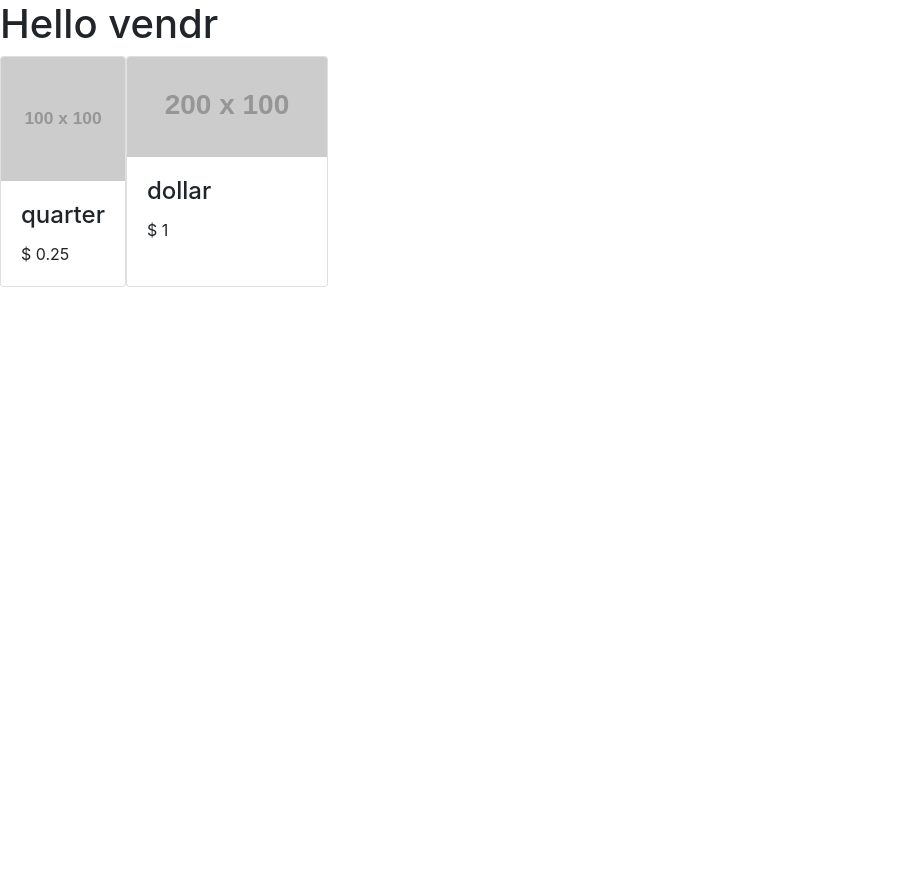
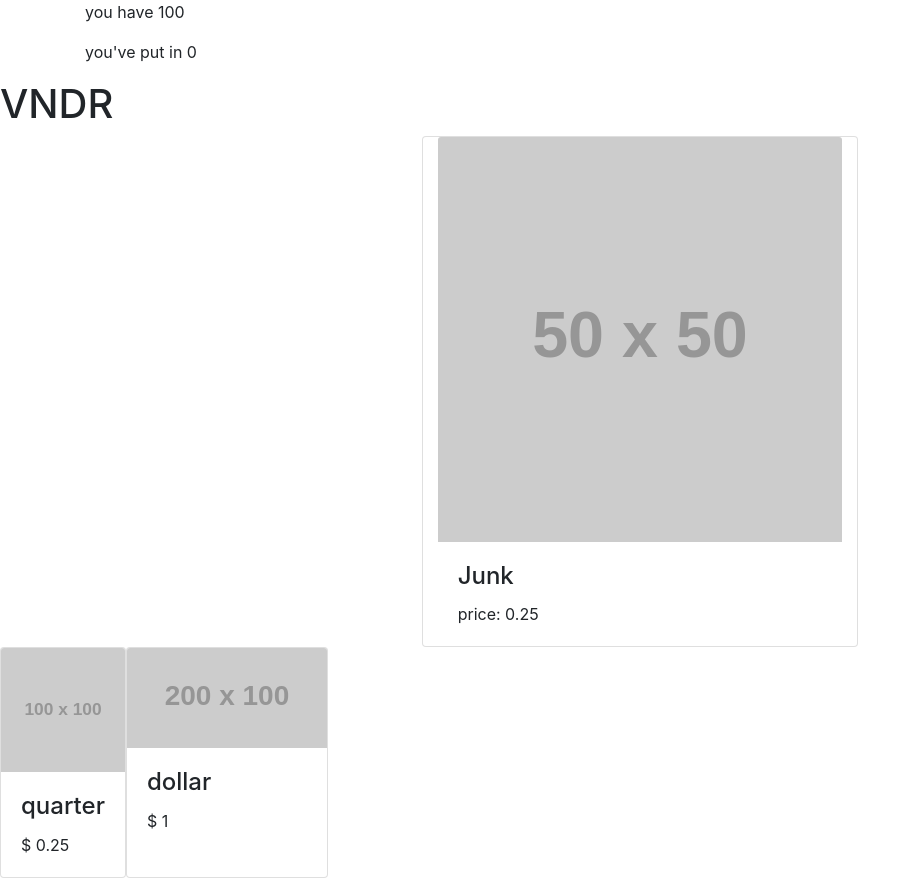
Before and after one commit to LawrenceHaney/vendr, a plain HTML site: page index.html in a window 1280 px wide. Shown: the whole page, without its empty margins (0-921 px from the left). Before the commit the page ends 800 px from the top, so only its background shows below. Drawn offline with nearby package versions, Linux system fonts and the light colour scheme; placeholder pictures from the web are drawn by us.

Commit message:
added junk

```diff
--- a/app/Controllers/MoneyControler.js
+++ b/app/Controllers/MoneyControler.js
@@ -9,17 +9,27 @@ function _drawMoney(){
   templateholder += dollar.Template
   document.getElementById("money").innerHTML = templateholder
 }
-
-
+function _drawUser(){
+  document.getElementById("user").innerHTML = STORE.State.defultUser.Template
+}
+function _drawItems(){
+  document.getElementById("vend").innerHTML = STORE.State.defultItem.Template
+}
 //Public
 export default class MoneyController {
   constructor() {
     _drawMoney()
+    _drawUser()
+    _drawItems()
   }
 
-  insert() {
-    console.log("ok form mc")
-    MoneyService.insert()
-    _drawMoney()
+  insert(value) {
+    MoneyService.insert(value)
+    _drawUser()
+  }
+
+  pend(name, value){
+    MoneyService.pend(name, value)
+    _drawUser
   }
 }
--- /dev/null
+++ b/app/Models/Item.js
@@ -0,0 +1,18 @@
+export default class Item {
+    constructor(name, img, price) {
+        this.name = name
+        this.img = img
+        this.price = price
+    }
+
+    get Template() {
+
+        return `
+        <div class="card col-4">
+            <img class="card-img-top" src=${this.img} alt="" onclick="app.moneyController.pend('${this.name}',${this.price})">
+            <div class="card-body">
+            <h4 class="card-title">${this.name}</h4>
+            <p class="card-text">price: ${this.price}</p>
+        </div>
+    </div>` }
+}
--- a/app/Models/Money.js
+++ b/app/Models/Money.js
@@ -8,7 +8,7 @@ export default class Money {
     get Template() {
         return `
         <div class="card">
-        <img class="card-img-top" src="${this.img}" alt="" onclick="app.MoneyController.insert()">
+        <img class="card-img-top" src="${this.img}" alt="" onclick="app.moneyController.insert(${this.value})">
         <div class="card-body">
         <h4 class="card-title">${this.name}</h4>
         <p class="card-text">$ ${this.value}</p>
--- /dev/null
+++ b/app/Models/User.js
@@ -0,0 +1,20 @@
+export default class User {
+    constructor(name) {
+        this.name = name
+        this.invantory = []
+        this.wallet = 100
+        this.purchase = 0
+        this.total = 0
+    }
+
+    get Template() {
+        let usertemplate = `
+        <p class="col-12">you have ${this.wallet} </p>
+        <p class="col-12">you've put in ${this.purchase}</p>
+        `
+        this.invantory.forEach(e => {
+            usertemplate += `<p>"${this.invantory[e]}"</p>`
+
+        });
+        return usertemplate }
+}
--- a/app/Services/MoneyService.js
+++ b/app/Services/MoneyService.js
@@ -2,9 +2,21 @@ import STORE from "../store.js";
 
 //Public
 class MoneyService {
-  insert(){
-    console.log("hi form ms")
+  insert(value){
+    let user = STORE.State.defultUser
+    if (user.wallet > value){
+      STORE.State.defultUser.wallet -= value
+      STORE.State.defultUser.purchase += value
+  } else { console.log("bummer")}
+}
+  pend(name, value){
+    let user = STORE.State.defultUser
+    let target= value
+    if(user.purchase >= target)
+      STORE.State.defultUser.invantory.push(name)
+      STORE.State.defultUser.total -= value
   }
+
 }
 
 const SERVICE = new MoneyService();
--- a/app/store.js
+++ b/app/store.js
@@ -1,8 +1,12 @@
 import Money from "./Models/Money.js";
+import User from "./Models/User.js";
+import Item from "./Models/Item.js";
 
 let _state = {
   moneyQuarter: new Money("quarter", "http://placehold.it/100x100", .25),
-  moneyDollar: new Money("dollar", "http://placehold.it/200x100", 1)
+  moneyDollar: new Money("dollar", "http://placehold.it/200x100", 1),
+  defultUser: new User("Dave"),
+  defultItem: new Item("Junk", "http://placehold.it/50x50", .25)
 };
 
 class Store {
--- a/index.html
+++ b/index.html
@@ -11,11 +11,18 @@
 </head>
 
 <body>
-
-    <h1>Hello vendr</h1>
-    <aside class="container-fluid">
-        <div class="row" id="money"></div>
-    </aside>
+    <main>
+        <section class= "container">
+            <div class="row" id= "user"></div>
+        </section>
+        <section class="contianer">
+            <h1>VNDR</h1>
+            <div class="row justify-content-around" id="vend"></div>
+        </section>
+        <aside class="container-fluid">
+            <div class="row" id="money"></div>
+        </aside>
+    </main>
 
 
 
```
